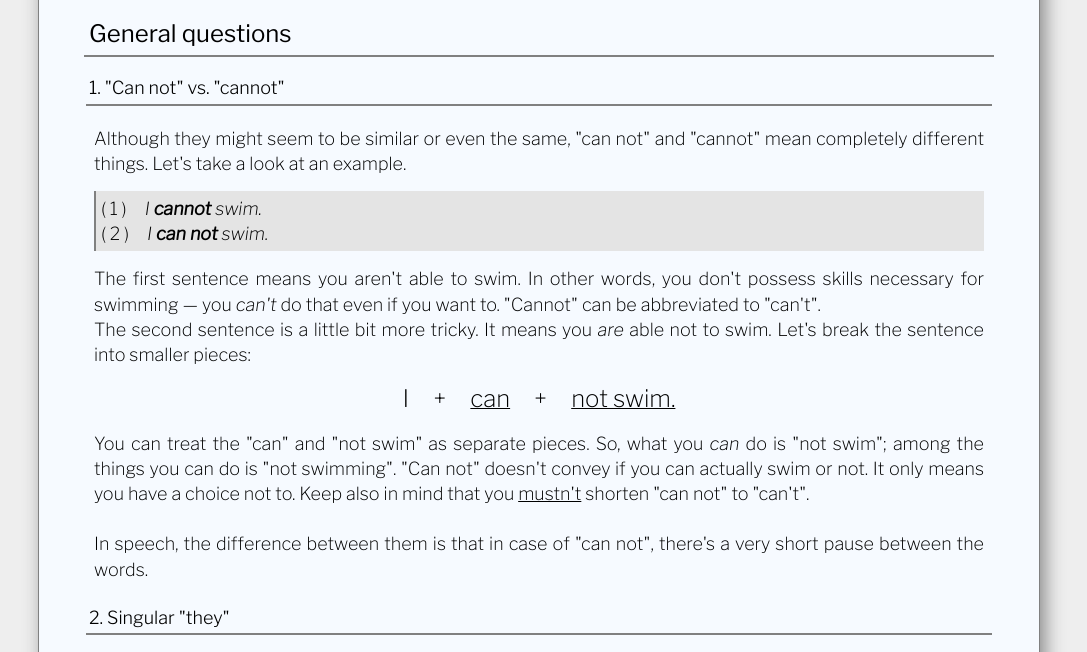
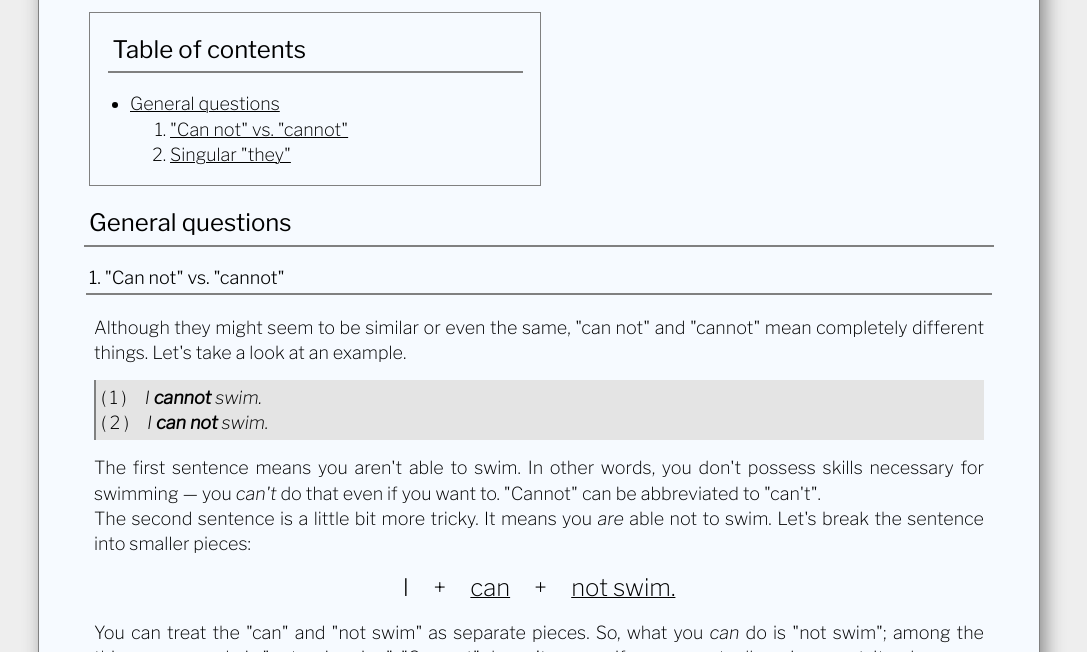
Before and after one commit to dawmd/dawmd.github.io, a plain HTML site: page english/faq.html in a window 1280 px wide. Shown: the part 144-796 px from the top of the page, without its empty margins (101-1188 px from the left). Drawn offline with nearby package versions, Linux system fonts and the light colour scheme.

Commit message:
Added a table of contents

```diff
--- a/english/faq.html
+++ b/english/faq.html
@@ -17,12 +17,27 @@
     </div>
     <div class="content">
         <div class="title">FAQ</div>
-        <div class="section-title">
+
+        <div class="table-of-contents">
+            <div class="section-title">
+                Table of contents
+            </div>
+            <ul>
+                <li><a href="#general-questions">General questions</a>
+                    <ol>
+                        <li><a href="#can-not">"Can not" vs. "cannot"</a></li>
+                        <li><a href="#singular-they">Singular "they"</a></li>
+                    </ol>
+                </li>
+            </ul>
+        </div>
+
+        <div class="section-title" id="general-questions">
             General questions
         </div>
 
         <!-- CAN NOT vs CANNOT -->
-        <div class="section-subtitle">
+        <div class="section-subtitle" id="can-not">
             1. "Can not" vs. "cannot"
         </div>
         <div class="section">
@@ -51,7 +66,7 @@
         </div>
 
         <!-- SINGULAR THEY -->
-        <div class="section-subtitle">
+        <div class="section-subtitle" id="singular-they">
             2. Singular "they"
         </div>
         <div class="section">
--- a/styles/style.css
+++ b/styles/style.css
@@ -51,6 +51,19 @@ body {
     text-align: justify;
     text-justify: inter-word;
     line-height: 1.4;
+}
+
+.table-of-contents {
+    position: relative;
+    max-width: 45%;
+    margin-left: 5%;
+    background-color: rgb(246, 250, 255);
+    border: 1px solid grey;
+}
+
+.table-of-contents a {
+    color: inherit;
+    text-decoration: underline 1px;
 }
 
 .title {
```
